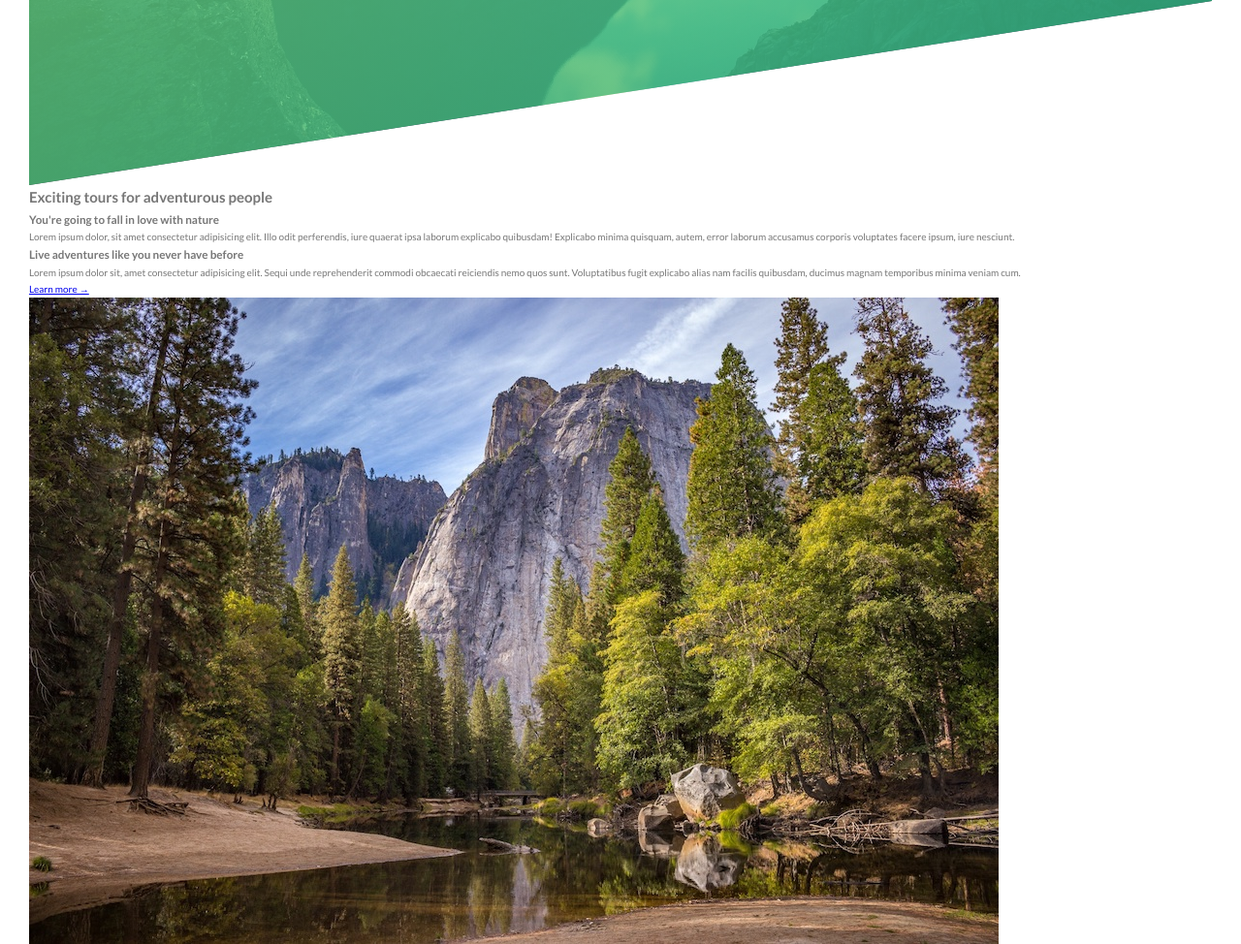
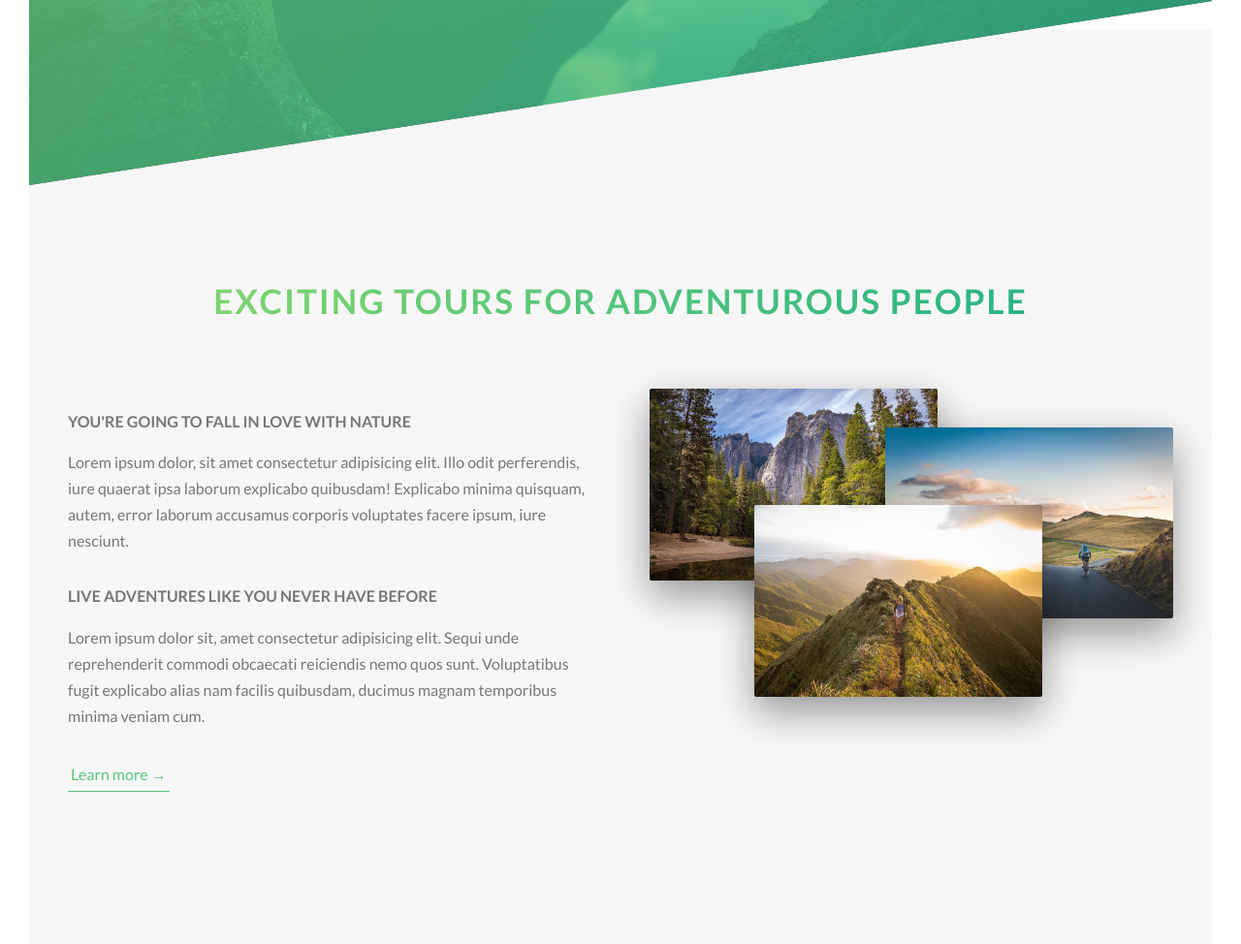
Before and after one commit to BernStrom/sass-css-projects, a plain HTML site: page Natours/index.html in a window 1280 px wide. Shown: the part 599-1573 px from the top of the page at 97% size. Drawn offline with Linux system fonts and the light colour scheme.

Commit message:
New compiled css for updated sass

```diff
--- a/Natours/css/main.css
+++ b/Natours/css/main.css
@@ -143,6 +143,57 @@ body {
           animation: moveInRight 1s ease-out;
 }
 
+.heading-secondary {
+  background-image: -webkit-gradient(linear, left top, right top, from(#7ed56f), to(#28b485));
+  background-image: linear-gradient(to right, #7ed56f, #28b485);
+  background-clip: text;
+  -webkit-background-clip: text;
+  color: transparent;
+  display: inline-block;
+  font-size: 3.5rem;
+  font-weight: 700;
+  letter-spacing: .2rem;
+  text-transform: uppercase;
+  -webkit-transition: all .2s;
+  transition: all .2s;
+}
+
+.heading-secondary:hover {
+  text-shadow: 0.5rem 1rem 2rem rgba(0, 0, 0, 0.2);
+  -webkit-transform: skewY(2deg) skewX(15deg) scale(1.1);
+          transform: skewY(2deg) skewX(15deg) scale(1.1);
+}
+
+.heading-tertiary {
+  font-size: 1.6rem;
+  font-weight: 700;
+  text-transform: uppercase;
+}
+
+.paragraph {
+  font-size: 1.6rem;
+}
+
+.paragraph:not(:last-child) {
+  margin-bottom: 3rem;
+}
+
+.u-center-text {
+  text-align: center;
+}
+
+.u-margin-bottom-small {
+  margin-bottom: 1.5rem;
+}
+
+.u-margin-bottom-medium {
+  margin-bottom: 4rem;
+}
+
+.u-margin-bottom-big {
+  margin-bottom: 8rem;
+}
+
 .btn:link, .btn:visited {
   border-radius: 10rem;
   display: inline-block;
@@ -205,6 +256,78 @@ body {
           animation-fill-mode: backwards;
 }
 
+.btn-text:link, .btn-text:visited {
+  border-bottom: 1px solid #55c57a;
+  color: #55c57a;
+  display: inline-block;
+  font-size: 1.6rem;
+  padding: 3px;
+  text-decoration: none;
+  -webkit-transition: all .2s;
+  transition: all .2s;
+}
+
+.btn-text:hover {
+  background-color: #55c57a;
+  color: #fff;
+  -webkit-box-shadow: 0 1rem 2rem rgba(0, 0, 0, 0.15);
+          box-shadow: 0 1rem 2rem rgba(0, 0, 0, 0.15);
+  -webkit-transform: translateY(-2px);
+          transform: translateY(-2px);
+}
+
+.btn-text:active {
+  -webkit-box-shadow: 0 0.5rem 1rem rgba(0, 0, 0, 0.15);
+          box-shadow: 0 0.5rem 1rem rgba(0, 0, 0, 0.15);
+  -webkit-transform: translateY(0);
+          transform: translateY(0);
+}
+
+.composition {
+  position: relative;
+}
+
+.composition__photo {
+  width: 55%;
+  -webkit-box-shadow: 0 1.5rem 4rem rgba(0, 0, 0, 0.4);
+          box-shadow: 0 1.5rem 4rem rgba(0, 0, 0, 0.4);
+  border-radius: 2px;
+  position: absolute;
+  outline-offset: 2rem;
+  -webkit-transition: all .2s;
+  transition: all .2s;
+  z-index: 10;
+}
+
+.composition__photo--p1 {
+  left: 0;
+  top: -2rem;
+}
+
+.composition__photo--p2 {
+  right: 0;
+  top: 2rem;
+}
+
+.composition__photo--p3 {
+  left: 20%;
+  top: 10rem;
+}
+
+.composition__photo:hover {
+  -webkit-box-shadow: 0 2.5rem 4rem rgba(0, 0, 0, 0.5);
+          box-shadow: 0 2.5rem 4rem rgba(0, 0, 0, 0.5);
+  outline: 1.5rem solid #55c57a;
+  -webkit-transform: scale(1.05) translateY(-0.5rem);
+          transform: scale(1.05) translateY(-0.5rem);
+  z-index: 20;
+}
+
+.composition:hover .composition__photo:not(:hover) {
+  -webkit-transform: scale(0.95);
+          transform: scale(0.95);
+}
+
 .header {
   height: 95vh;
   background-image: -webkit-gradient(linear, left top, right bottom, from(rgba(126, 213, 111, 0.8)), to(rgba(40, 180, 133, 0.8))), url(../img/hero.jpg);
@@ -234,4 +357,57 @@ body {
           transform: translate(-50%, -50%);
   text-align: center;
 }
+
+.row {
+  max-width: 114rem;
+  margin: 0 auto;
+}
+
+.row:not(:last-child) {
+  margin-bottom: 8rem;
+}
+
+.row::after {
+  content: "";
+  display: table;
+  clear: both;
+}
+
+.row [class^="col-"] {
+  float: left;
+}
+
+.row [class^="col-"]:not(:last-child) {
+  margin-right: 6rem;
+}
+
+.row .col-1-of-2 {
+  width: calc((100% - 6rem) / 2);
+}
+
+.row .col-1-of-3 {
+  width: calc((100% - 2 * 6rem) / 3);
+}
+
+.row .col-2-of-3 {
+  width: calc(2 * ((100% - 2 * 6rem) / 3) + 6rem);
+}
+
+.row .col-1-of-4 {
+  width: calc((100% - 3 * 6rem) / 4);
+}
+
+.row .col-2-of-4 {
+  width: calc(2 * ((100% - 3 * 6rem) / 4) + 6rem);
+}
+
+.row .col-3-of-4 {
+  width: calc(3 * ((100% - 3 * 6rem) / 4) + 2 * 6rem);
+}
+
+.section-about {
+  background-color: #f7f7f7;
+  margin-top: -20vh;
+  padding: 25rem 0;
+}
 /*# sourceMappingURL=main.css.map */
```
Also changed, not shown: 1 other file.
